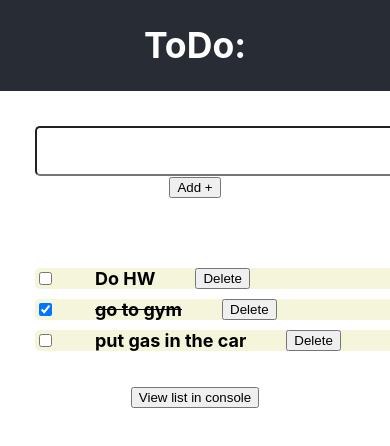
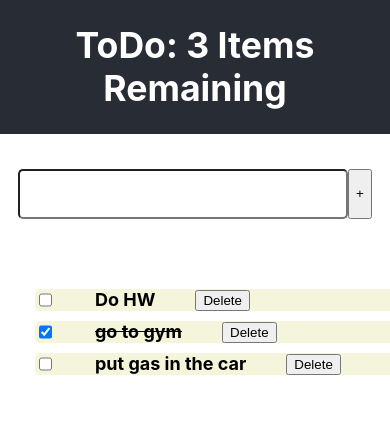
Before and after one commit to inan7978/todo_list, a React (Create React App) app: page / in a window 390 px wide. Shown: the top 446 px of the page. Built offline with nearby package versions, Linux system fonts and the light colour scheme.

Commit message:
added a responsive counter at the top

```diff
--- a/src/App.js
+++ b/src/App.js
@@ -1,14 +1,20 @@
+import { useState } from "react";
 import logo from "./logo.svg";
 import List from "./List";
 import "./App.css";
 
 function App() {
+  const [remaining, setRemaining] = useState(0);
+  function getRemaining(childData) {
+    setRemaining(childData);
+  }
+
   return (
     <div className="App">
       <header className="App-header">
-        <h1> ToDo:</h1>
+        <h1> ToDo: {remaining} Items Remaining</h1>
       </header>
-      <List />
+      <List getRemaining={getRemaining} />
     </div>
   );
 }
--- a/src/List.css
+++ b/src/List.css
@@ -27,6 +27,8 @@
 }
 .new-task-field {
   padding: 35px;
+  display: flex;
+  justify-content: center;
 }
 
 .new-task-text {
@@ -34,8 +36,9 @@
   height: 50px;
   width: 500px;
   font-size: 25px;
-  padding-right: 15px;
 }
 
 .new-task-button {
+  height: 50px;
+  width: 50px;
 }
--- a/src/List.js
+++ b/src/List.js
@@ -1,12 +1,14 @@
 import { useState } from "react";
 import "./List.css";
 
-function List() {
+function List({ getRemaining }) {
   const [list, setList] = useState([
     { id: 0, task: "Do HW", completed: false },
     { id: 1, task: "go to gym", completed: true },
     { id: 2, task: "put gas in the car", completed: false },
   ]);
+
+  getRemaining(list.length);
 
   const [newTask, setNewTask] = useState("");
 
@@ -30,19 +32,18 @@ function List() {
   }
 
   function handleDelete(val) {
+    if (list.length <= 1) {
+      setList([{ id: 0, task: "Add a task...", completed: false }]);
+    } else {
       const result = list.filter((item) => {
         return item.id !== val.id;
       });
-    if (list.length <= 1) {
-      setList([{ id: 0, task: "Add some tasks!", completed: false }]);
-    } else {
       setList([...result]);
     }
   }
   function handleComplete(val) {
-    var temp = list;
-    const location = list.findIndex((x) => x.id === val.id);
-    console.log(location);
+    const temp = list;
+    const location = temp.findIndex((x) => x.id === val.id);
     temp[location] = {
       id: val.id,
       task: val.task,
@@ -67,6 +68,7 @@ function List() {
         <span className={item.completed ? "completed task-text" : "task-text"}>
           {item.task}
         </span>
+        <div className="del-btn-container">
           <button
             onClick={() => {
               handleDelete(item);
@@ -74,6 +76,7 @@ function List() {
           >
             Delete
           </button>
+        </div>
       </li>
     );
   });
@@ -87,11 +90,11 @@ function List() {
           onChange={(e) => setNewTask(e.target.value)}
         />
         <button className={"new-task-button"} type="submit">
-          Add +
+          +
         </button>
       </form>
       <div className="all-tasks-container">{mappedItems}</div>
-      <button onClick={() => console.log(list)}>View list in console</button>
+      {/* <button onClick={() => console.log(list)}>View list in console</button> */}
     </>
   );
 }
```
Lines whose indentation alone changed are shown as unchanged.
